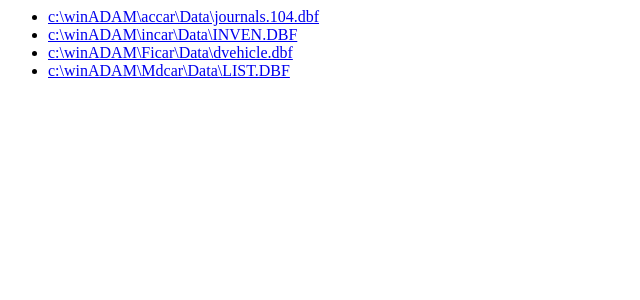
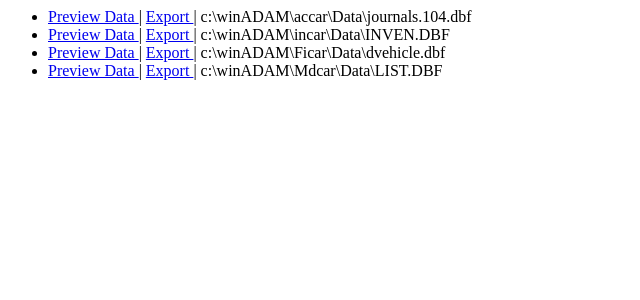
Before and after one commit to dovimotors/adamparse, a Django app: page /adam/ in a window 1280 px wide. Shown: the top 300 px of the page, without its empty margins (0-640 px from the left). Run offline with Django 3.2, Linux system fonts and the light colour scheme; data comes from the database, SQL or seed files in the repository; both versions use the stored data as it was after the commit.

Commit message:
fixed template and added additional html

```diff
--- a/mysite/adam/templates/adam/index.html
+++ b/mysite/adam/templates/adam/index.html
@@ -1,10 +1,15 @@
 {% if path_list %}
     <ul>
-        {% for DBFPath in path_list %}
+        {% for obj in path_list %}
         <li>
-            <a href="/adam/{{ id }}/">
-                {{ DBFPath }}
+            <a href="/adam/{{ obj.id }}/">
+                Preview Data
             </a>
+             |
+            <a href="/adam/export/{{ obj.id }}/">
+                Export
+            </a>
+             | {{ obj.DBFPath }}
         </li>
         {% endfor %}
     </ul>
```
Also changed, not shown: mysite/db.sqlite3, 1 other file.
